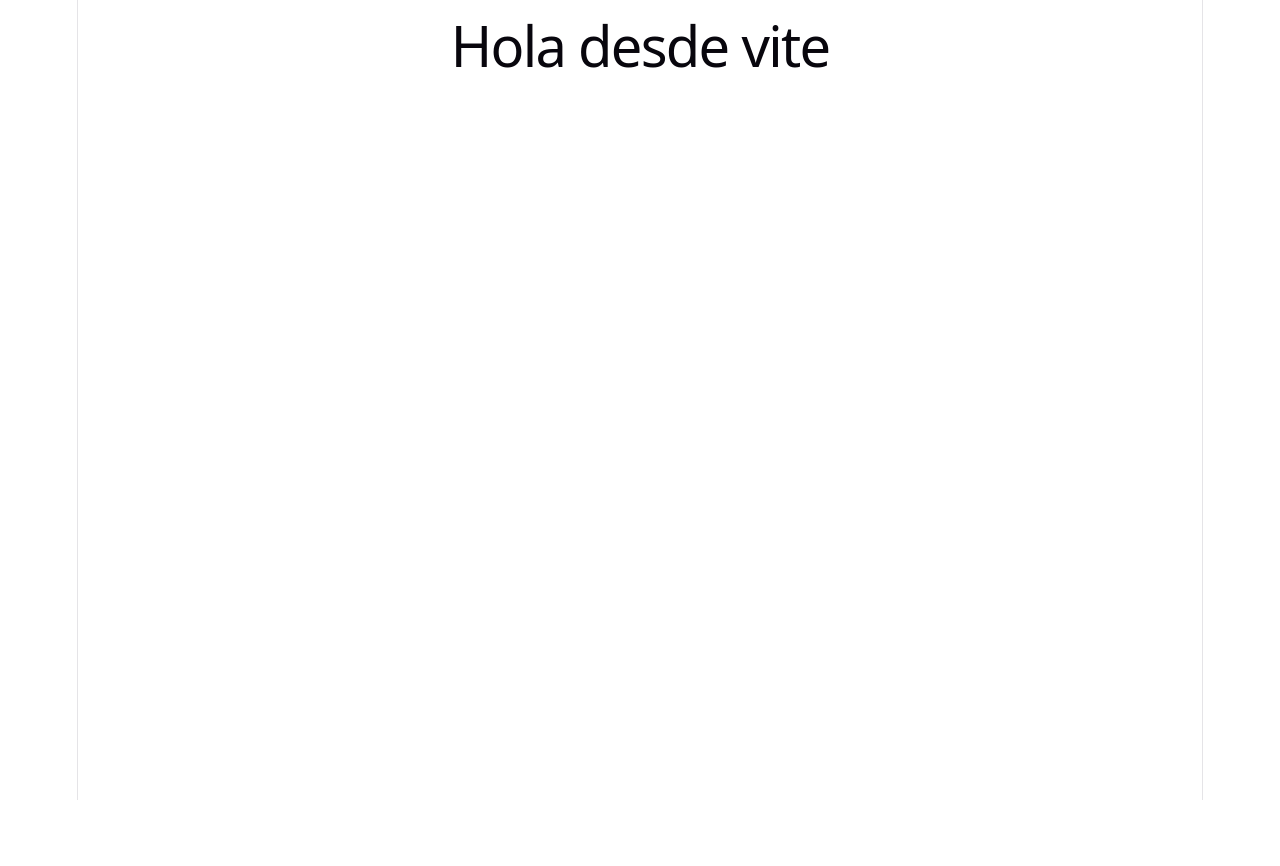
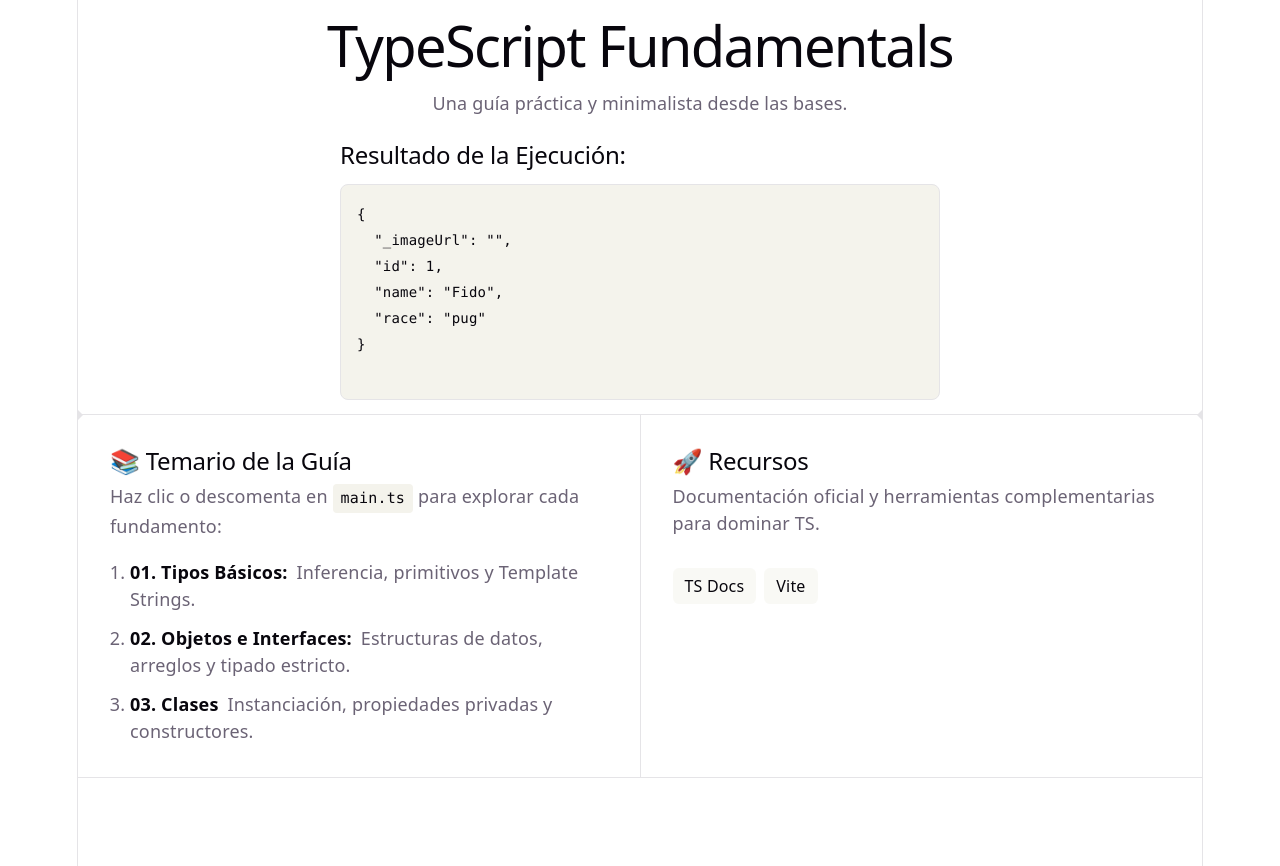
Before and after one commit to AlessandroHACK/typescript-fundamentals, a website built with Vite: page index.html in a window 1280 px wide. Before the commit the page ends 800 px from the top, so only its background shows below. Built offline with nearby package versions, Linux system fonts and the light colour scheme; no server answers.

Commit message:
Feature: add styles

```diff
--- a/src/intro/03-classes.ts
+++ b/src/intro/03-classes.ts
@@ -3,9 +3,9 @@
 /** En TypeScript, las Clases sirven para crear un "molde" o "fábrica" de objetos. */
 /**
  * private vs public:
-    - public: Se puede leer y modificar desde cualquier lado (por defecto).
-    - private: Solo el código que está dentro de las llaves {} de la clase puede ver o usar esa propiedad.
-        Excelente para ocultar datos internos o sensibles del Dog.
+ *    - public: Se puede leer y modificar desde cualquier lado (por defecto).
+ *    - private: Solo el código que está dentro de las llaves {} de la clase puede ver o usar esa propiedad o método.
+ *        Excelente para ocultar datos internos o sensibles del Dog.
  */
 
 /**
@@ -13,7 +13,7 @@
  y cómo se modifica (escribir) el valor de una propiedad dentro de una clase.
 
     - El Getter (get) — El filtro de lectura
-    - El Setter (set) — El filtro de escritura
+    - El Setter (set) — El filtro de escritura (En este ejemplo, la escritura la controla el método async interno)
  */
 export class Dog {
   // 1. Declaramos las propiedades
@@ -26,7 +26,7 @@ export class Dog {
 
   // El Getter (Filtro de lectura)
   get imageUrl(): string {
-    // Si aún no hacemos el fetch, podemos devolver un placeholder o un texto vacío
+    // Si aún no hacemos el fetch, devolvemos un texto vacío
     return this._imageUrl || '';
   }
 
@@ -37,7 +37,18 @@ export class Dog {
     this.race = race.toLowerCase(); // La Dog API exige la raza en minúsculas ("pug", no "Pug")
   }
 
-  // 3. El método para conectar con la API y extraer el "message"
+  // 3. Métodos: funciones que tienen acceso a las propiedades de la clase
+  private scream() {
+    // Como es privado, solo se puede llamar desde DENTRO de la clase
+    console.log(`${this.name} ¡¡¡hola!!!`);
+  }
+
+  public speak() {
+    console.log(`${this.name} dice holis`);
+    this.scream(); // Llamada interna permitida
+  }
+
+  // 4. El método async para conectar con la API y extraer el "message"
   async loadOrCreateImage(): Promise<void> {
     try {
       const response = await fetch(`https://dog.ceo/api/breed/${this.race}/images/random`);
@@ -54,15 +65,15 @@ export class Dog {
 }
 
 // --- Prueba de ejecución ---
-export const fido = new Dog(1, 'Fido', 'Pug');
 
-// Al inicio, imageUrl tendrá el placeholder
-console.log('Antes del fetch:', fido.imageUrl);
+  export const fido = new Dog(1, 'Fido', 'Pug');
 
-// Ejecutamos el fetch de la clase
-await fido.loadOrCreateImage();
+  // Llamamos al método público
+  fido.speak();
 
-// ¡Ahora sí! El getter nos devuelve la URL final de la foto del Pug
-console.log('Después del fetch:', fido.imageUrl);
+  // Ejecutamos el fetch de la clase y esperamos que termine
+  await fido.loadOrCreateImage();
 
-console.log(fido)
+  // Ahora imageUrl tendrá la URL de la API
+  console.log(`URL de la foto de ${fido.name}: ${fido.imageUrl}`);
+  console.log(fido);
--- a/src/main.ts
+++ b/src/main.ts
@@ -1,7 +1,68 @@
 import './style.css'
-//import { name, age, templateString } from './intro/01-types'
-//import { pokemons } from './intro/02-objects'
+// Descomenta los módulos según los vayas usando en la guía
+// import { name, age, templateString } from './intro/01-types'
+// import { pokemons } from './intro/02-objects'
 import { fido } from './intro/03-classes'
+
 document.querySelector<HTMLDivElement>('#app')!.innerHTML = `
-<h1>Hola desde vite</h1>
+  <div id="center">
+    <div class="hero">
+      <h1>TypeScript Fundamentals</h1>
+      <p>Una guía práctica y minimalista desde las bases.</p>
+    </div>
+
+    <!-- Contenedor dinámico donde se muestra el resultado del código actual -->
+
+
+    <div style="text-align: left; max-width: 600px; width: 100%; margin: 0 auto; padding: 0 20px;">
+      <h2>Resultado de la Ejecución:</h2>
+      <pre style="background: var(--code-bg); padding: 16px; border-radius: 8px; color: var(--text-h); overflow-x: auto;">
+${JSON.stringify(fido, null, 2) || '// No hay datos retornados'}
+      </pre>
+    </div>
+  </div>
+
+  <div class="ticks"></div>
+
+  <!-- Sección del Temario estructurada con tus clases de CSS actuales -->
+  <div id="next-steps">
+    <div id="docs">
+      <h2>📚 Temario de la Guía</h2>
+      <p>Haz clic o descomenta en <code>main.ts</code> para explorar cada fundamento:</p>
+
+      <ul style="flex-direction: column; gap: 12px; margin-top: 20px; list-style: decimal; padding-left: 20px;">
+        <li>
+          <strong>01. Tipos Básicos:</strong>
+          <span>Inferencia, primitivos y Template Strings.</span>
+        </li>
+        <li>
+          <strong>02. Objetos e Interfaces:</strong>
+          <span>Estructuras de datos, arreglos y tipado estricto.</span>
+        </li>
+        <li>
+          <strong>03. Clases </strong>
+          <span>Instanciación, propiedades privadas y constructores.</span>
+        </li>
+      </ul>
+    </div>
+
+    <div>
+      <h2>🚀 Recursos</h2>
+      <p>Documentación oficial y herramientas complementarias para dominar TS.</p>
+      <ul>
+        <li>
+          <a href="https://www.typescriptlang.org/docs/" target="_blank" rel="noreferrer">
+            <span>TS Docs</span>
+          </a>
+        </li>
+        <li>
+          <a href="https://vite.dev" target="_blank" rel="noreferrer">
+            <span>Vite</span>
+          </a>
+        </li>
+      </ul>
+    </div>
+  </div>
+
+  <div id="spacer"></div>
 `
--- a/src/style.css
+++ b/src/style.css
@@ -65,20 +65,24 @@ h1 {
   font-size: 56px;
   letter-spacing: -1.68px;
   margin: 32px 0;
+
   @media (max-width: 1024px) {
     font-size: 36px;
     margin: 20px 0;
   }
 }
+
 h2 {
   font-size: 24px;
   line-height: 118%;
   letter-spacing: -0.24px;
   margin: 0 0 8px;
+
   @media (max-width: 1024px) {
     font-size: 20px;
   }
 }
+
 p {
   margin: 0;
 }
@@ -111,6 +115,7 @@ code {
   &:hover {
     border-color: var(--accent-border);
   }
+
   &:focus-visible {
     outline: 2px solid var(--accent);
     outline-offset: 2px;
@@ -142,8 +147,7 @@ code {
     z-index: 1;
     top: 34px;
     height: 28px;
-    transform: perspective(2000px) rotateZ(300deg) rotateX(44deg) rotateY(39deg)
-      scale(1.4);
+    transform: perspective(2000px) rotateZ(300deg) rotateX(44deg) rotateY(39deg) scale(1.4);
   }
 
   .vite {
@@ -151,8 +155,7 @@ code {
     top: 107px;
     height: 26px;
     width: auto;
-    transform: perspective(2000px) rotateZ(300deg) rotateX(40deg) rotateY(39deg)
-      scale(0.8);
+    transform: perspective(2000px) rotateZ(300deg) rotateX(40deg) rotateY(39deg) scale(0.8);
   }
 }
 
@@ -187,9 +190,10 @@ code {
   border-top: 1px solid var(--border);
   text-align: left;
 
-  & > div {
+  &>div {
     flex: 1 1 0;
     padding: 32px;
+
     @media (max-width: 1024px) {
       padding: 24px 20px;
     }
@@ -242,6 +246,7 @@ code {
     &:hover {
       box-shadow: var(--shadow);
     }
+
     .button-icon {
       height: 18px;
       width: 18px;
@@ -268,6 +273,7 @@ code {
 #spacer {
   height: 88px;
   border-top: 1px solid var(--border);
+
   @media (max-width: 1024px) {
     height: 48px;
   }
@@ -289,8 +295,26 @@ code {
     left: 0;
     border-left-color: var(--border);
   }
+
   &::after {
     right: 0;
     border-right-color: var(--border);
   }
 }
+
+#next-steps ul li {
+  color: var(--text);
+  line-height: 1.5;
+}
+
+#next-steps ul li strong {
+  color: var(--text-h);
+  display: inline-block;
+  margin-right: 4px;
+}
+
+pre {
+  font-family: var(--mono);
+  font-size: 14px;
+  border: 1px solid var(--border);
+}
```
